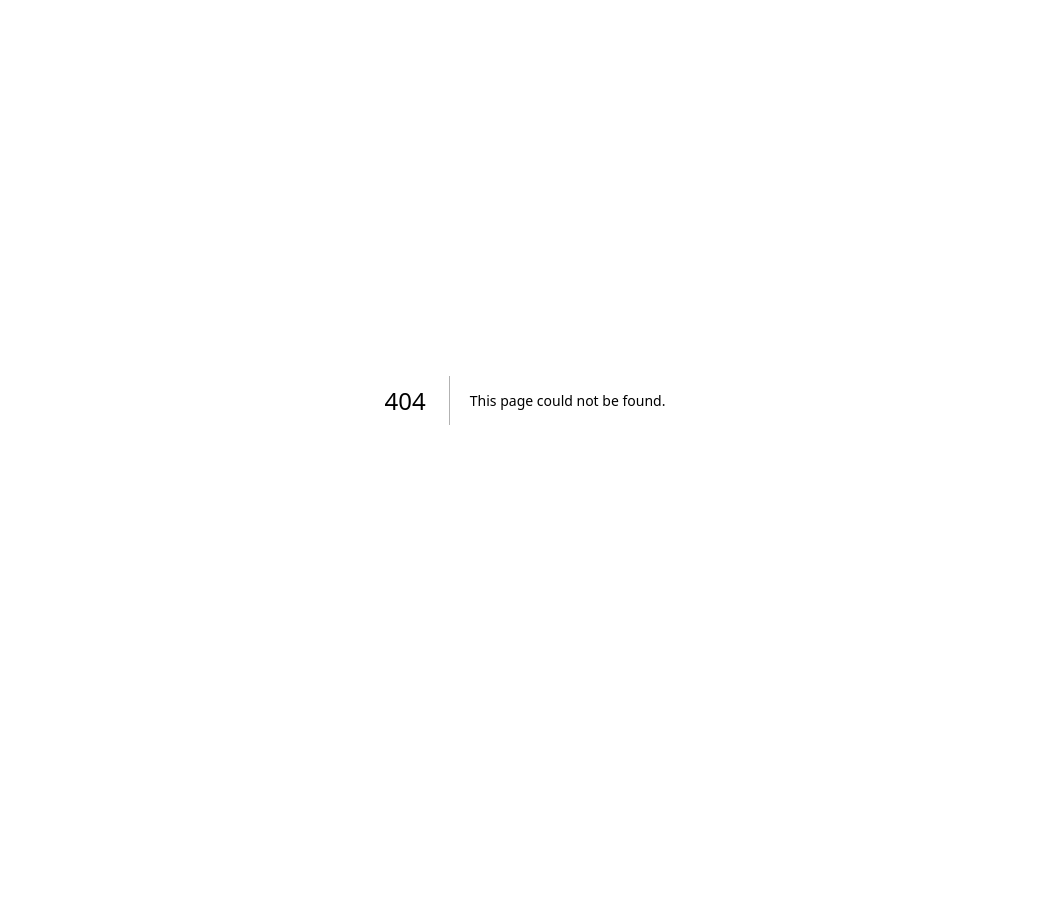
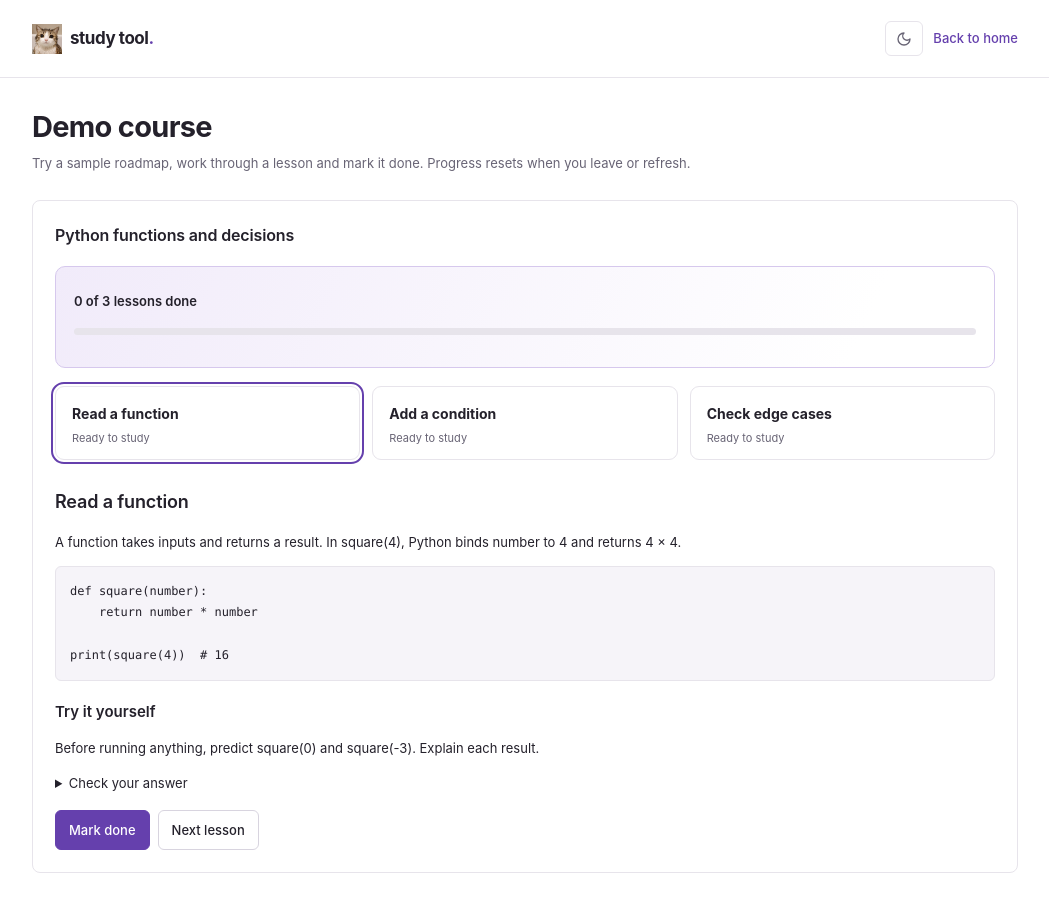
Before and after one commit to elajeff/study-tool, a Next.js app: page /demo in a window 1280 px wide. Before the commit this address had no page. Shown: the whole page, without its empty margins (115-1164 px from the left). Before the commit the page ends 800 px from the top, so only its background shows below. Built offline with nearby package versions, Linux system fonts and the light colour scheme.

Commit message:
feat: add a demo course without sign-in

```diff
--- /dev/null
+++ b/src/app/demo/demo-course.tsx
@@ -0,0 +1,57 @@
+"use client";
+
+import { useState } from "react";
+
+const lessons = [
+  {
+    title: "Read a function",
+    explanation: "A function takes inputs and returns a result. In square(4), Python binds number to 4 and returns 4 × 4.",
+    example: "def square(number):\n    return number * number\n\nprint(square(4))  # 16",
+    exercise: "Before running anything, predict square(0) and square(-3). Explain each result.",
+    answer: "square(0) returns 0. square(-3) returns 9 because the product of two negative numbers is positive.",
+  },
+  {
+    title: "Add a condition",
+    explanation: "An if statement runs its body when the condition is true. A return inside that body exits the function immediately.",
+    example: "def shipping(total):\n    if total >= 50:\n        return 0\n    return 5\n\nprint(shipping(50))  # 0",
+    exercise: "Write entry_fee(age). Ages 12 and under pay 4. Everyone else pays 7. Try ages 11, 12 and 13.",
+    answer: "Use age <= 12 for the first branch. The fees for 11, 12 and 13 should be 4, 4 and 7.",
+  },
+  {
+    title: "Check edge cases",
+    explanation: "Test a value below, at and above a cutoff. That exposes a mistaken comparison even if most inputs already work.",
+    example: "assert shipping(49) == 5\nassert shipping(50) == 0\nassert shipping(51) == 0",
+    exercise: "A discount starts at 10 items. Which three counts would you test, and what should happen for each?",
+    answer: "Test 9, 10 and 11 items. Only 10 and 11 should receive the discount.",
+  },
+];
+
+export function DemoCourse() {
+  const [selected, setSelected] = useState(0);
+  const [done, setDone] = useState<number[]>([]);
+  const lesson = lessons[selected];
+  const completed = done.includes(selected);
+  return <section className="panel course-path">
+    <h2>Python functions and decisions</h2>
+    <div className="course-progress-heading">
+      <p role="status">{done.length} of {lessons.length} lessons done</p>
+      <progress className="course-progress" aria-label="Demo lessons completed" value={done.length} max={lessons.length} />
+    </div>
+    <ol className="lesson-grid demo-lessons">{lessons.map((item, index) =>
+      <li key={item.title} className={`lesson-tile${index === selected ? " is-selected" : ""}${done.includes(index) ? " is-done" : ""}`}>
+        <button type="button" className="lesson-tile-link" aria-pressed={index === selected} onClick={() => setSelected(index)}>
+          <strong>{item.title}</strong><span className="lesson-status">{done.includes(index) ? "Done" : "Ready to study"}</span>
+        </button>
+      </li>)}</ol>
+    <section key={selected} className="markdown-body">
+      <h2>{lesson.title}</h2><p>{lesson.explanation}</p>
+      <pre className="library-text"><code>{lesson.example}</code></pre>
+      <h3>Try it yourself</h3><p>{lesson.exercise}</p>
+      <details><summary>Check your answer</summary><p>{lesson.answer}</p></details>
+      <div className="import-actions demo-actions">
+        <button type="button" className="button button-dark" onClick={() => setDone(previous => completed ? previous.filter(index => index !== selected) : [...previous, selected])}>{completed ? "Reopen lesson" : "Mark done"}</button>
+        {selected < lessons.length - 1 && <button type="button" className="button button-light" onClick={() => setSelected(selected + 1)}>Next lesson</button>}
+      </div>
+    </section>
+  </section>;
+}
--- /dev/null
+++ b/src/app/demo/page.tsx
@@ -0,0 +1,19 @@
+import Link from "next/link";
+import type { Metadata } from "next";
+import { Logo } from "@/components/Logo";
+import { ThemeToggle } from "@/components/ThemeToggle";
+import { DemoCourse } from "./demo-course";
+
+export const metadata: Metadata = { title: "Demo course" };
+
+export default function DemoPage() {
+  return <div className="landing">
+    <header className="landing-nav wrap"><Logo href="/" /><div className="header-actions"><ThemeToggle /><Link href="/" className="text-link">Back to home</Link></div></header>
+    <main className="wrap demo-page">
+      <div className="page-heading"><h1>Demo course</h1>
+        <p>Try a sample roadmap, work through a lesson and mark it done. Progress resets when you leave or refresh.</p>
+      </div>
+      <DemoCourse />
+    </main>
+  </div>;
+}
--- a/src/app/globals.css
+++ b/src/app/globals.css
@@ -95,6 +95,11 @@ textarea.input { resize: vertical; }
 .hero > p { max-width: 600px; font-size: 17px; line-height: 1.65; color: var(--muted); margin: 0 0 26px; }
 .hero-actions { display: flex; gap: 10px; flex-wrap: wrap; }
 .hero-foot { display: flex; align-items: center; gap: 8px; color: var(--muted); font-size: 12px; margin-top: 20px; }
+.demo-page { width: 100%; padding-top: 32px; padding-bottom: 32px; }
+.demo-lessons { list-style: none; padding: 0; }
+.demo-lessons button { border: 0; background: transparent; color: inherit; text-align: left; }
+.demo-lessons .lesson-status { display: block; margin-top: 6px; }
+.demo-actions { margin-top: 16px; }
 .feature-section { border-top: 1px solid var(--border); padding: 32px 0 48px; }
 .feature-section > div:first-child { max-width: 640px; }
 .feature-section h2 { font-size: 24px; font-weight: 600; letter-spacing: -.6px; margin: 0 0 12px; }
--- a/src/app/page.tsx
+++ b/src/app/page.tsx
@@ -16,7 +16,7 @@ export default async function HomePage() {
       <div className="hero">
         <h1>Study Tool</h1>
         <p>Import Markdown notes, organize study topics, and track progress through approved assessments.</p>
-        <div className="hero-actions"><Link id="landing-primary-action" className="button button-dark button-large" href={href}>{label} <ArrowRight size={18} /></Link><a className="button button-light button-large" href="#how">Features</a></div>
+        <div className="hero-actions"><Link id="landing-primary-action" className="button button-dark button-large" href={href}>{label} <ArrowRight size={18} /></Link><Link className="button button-light button-large" href="/demo">Try the demo</Link></div>
         <div className="hero-foot"><CheckCircle2 size={16} /> No AI API key required.</div>
       </div>
       <section className="feature-section" id="how">
--- a/src/proxy.ts
+++ b/src/proxy.ts
@@ -6,5 +6,5 @@ export async function proxy(request: NextRequest) {
 }
 
 export const config = {
-  matcher: ["/((?!_next/static|_next/image|favicon.ico|.*\\.(?:svg|png|jpg|jpeg|webp)$).*)"],
+  matcher: ["/((?!demo(?:/|$)|_next/static|_next/image|favicon.ico|.*\\.(?:svg|png|jpg|jpeg|webp)$).*)"],
 };
```
Also changed, not shown: 1 other file (tests, documents, lock files or other folders).
